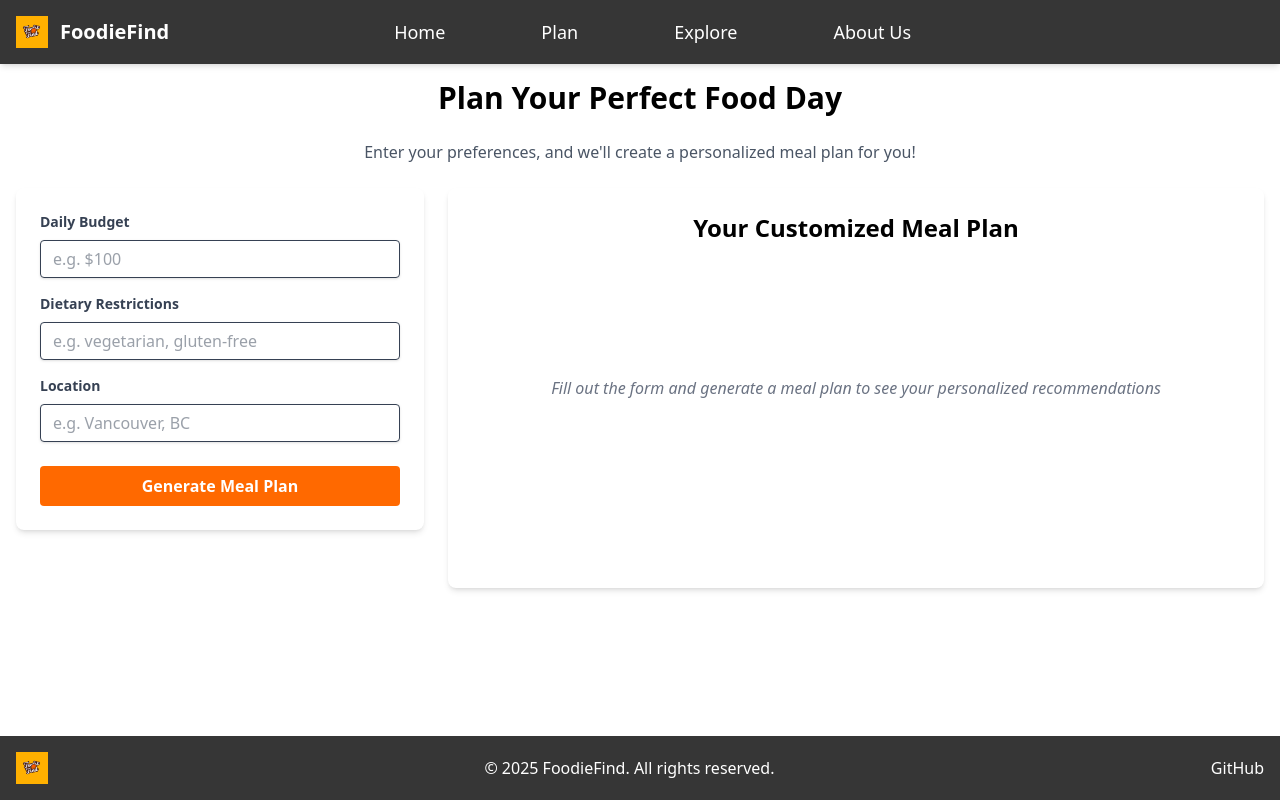
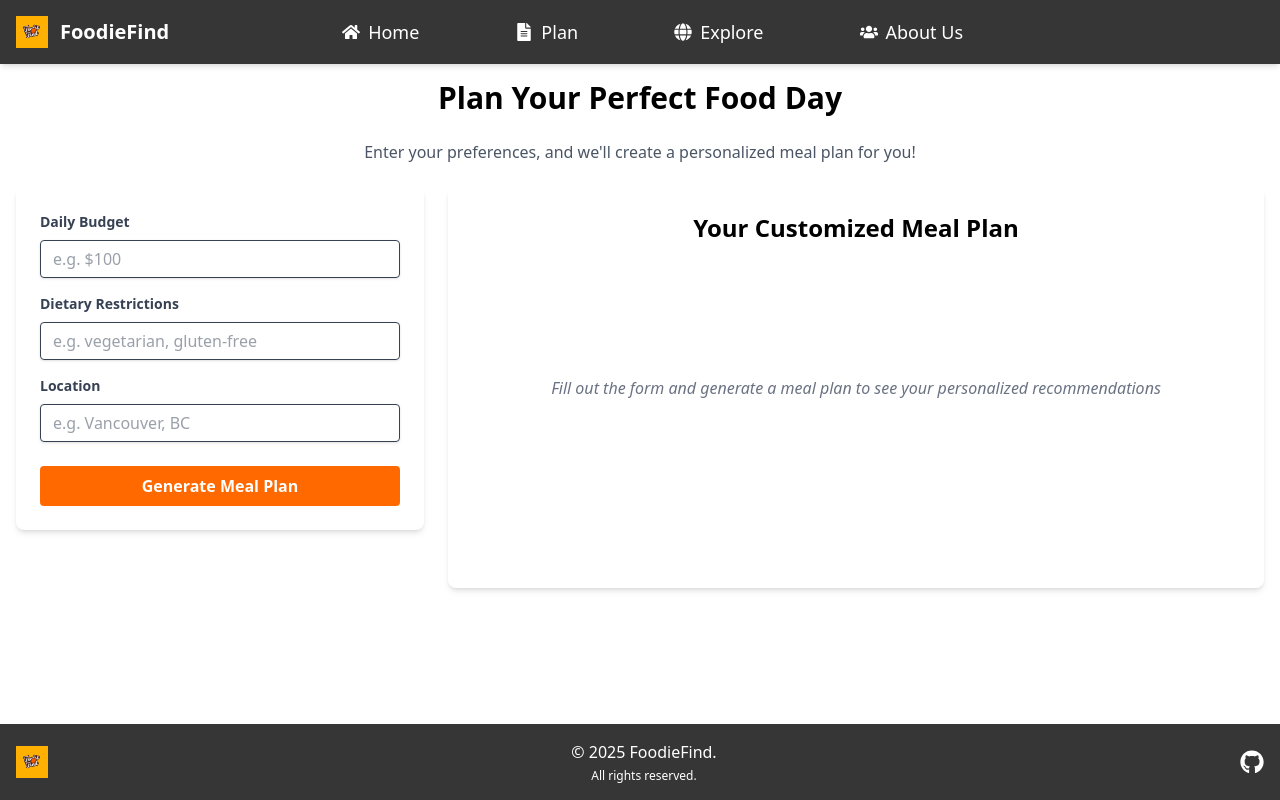
Before and after one commit to CMPT-276-SPRING-2025/final-project-12-woods, a React (Vite) app in the folder foodiefind/: page /plan in a window 1280 px wide. Built offline with nearby package versions, Linux system fonts and the light colour scheme.

Commit message:
added logos beside buttons and centered the footer text

```diff
--- a/foodiefind/src/App.jsx
+++ b/foodiefind/src/App.jsx
@@ -1,6 +1,6 @@
 import { BrowserRouter as Router, Routes, Route, Link } from 'react-router-dom';
 import { useState } from 'react';
-import { FaBars, FaTimes } from 'react-icons/fa';
+import { FaBars, FaTimes, FaHome, FaFileAlt, FaGlobe, FaUsers, FaGithub } from 'react-icons/fa';
 
 // Import your page components
 import Home from './pages/Home';
@@ -27,17 +27,17 @@ function App() {
 
               {/* Navigation links distributed across center - increased spacing and text size */}
               <div className="flex-1 flex justify-center space-x-24">
-                <Link to="/" className="text-white hover:text-orange-500 transition-colors font-medium text-lg">
-                  Home
+                <Link to="/" className="text-white hover:text-orange-500 transition-colors font-medium text-lg flex items-center">
+                  <FaHome className="mr-2" /> Home
                 </Link>
-                <Link to="/plan" className="text-white hover:text-orange-500 transition-colors font-medium text-lg">
-                  Plan
+                <Link to="/plan" className="text-white hover:text-orange-500 transition-colors font-medium text-lg flex items-center">
+                  <FaFileAlt className="mr-2" /> Plan
                 </Link>
-                <Link to="/explore" className="text-white hover:text-orange-500 transition-colors font-medium text-lg">
-                  Explore
+                <Link to="/explore" className="text-white hover:text-orange-500 transition-colors font-medium text-lg flex items-center">
+                  <FaGlobe className="mr-2" /> Explore
                 </Link>
-                <Link to="/about" className="text-white hover:text-orange-500 transition-colors font-medium text-lg">
-                  About Us
+                <Link to="/about" className="text-white hover:text-orange-500 transition-colors font-medium text-lg flex items-center">
+                  <FaUsers className="mr-2" /> About Us
                 </Link>
               </div>
 
@@ -47,7 +47,7 @@ function App() {
               </div>
             </div>
 
-            {/* Mobile Navigation - Increased text size here too */}
+            {/* Mobile Navigation */}
             <div className="flex md:hidden items-center justify-between">
               <Link to="/" className="flex items-center hover:text-orange-500 z-20">
                 <img src="/Foodie.png" alt="FoodieFind Logo" className="h-8 w-8 mr-2" />
@@ -62,7 +62,7 @@ function App() {
               </button>
             </div>
 
-            {/* Mobile menu overlay - Increased text size */}
+            {/* Mobile menu overlay */}
             <div
               className={`fixed inset-0 bg-[#363636] z-10 flex flex-col items-center justify-center space-y-8 transition-all duration-300 ease-in-out md:hidden ${
                 isMenuOpen ? 'opacity-100 visible' : 'opacity-0 invisible'
@@ -70,31 +70,31 @@ function App() {
             >
               <Link
                 to="/"
-                className="text-2xl text-white hover:text-orange-500"
+                className="text-2xl text-white hover:text-orange-500 flex items-center"
                 onClick={() => setIsMenuOpen(false)}
               >
-                Home
+                <FaHome className="mr-3" size={24} /> Home
               </Link>
               <Link
                 to="/plan"
-                className="text-2xl text-white hover:text-orange-500"
+                className="text-2xl text-white hover:text-orange-500 flex items-center"
                 onClick={() => setIsMenuOpen(false)}
               >
-                Plan
+                <FaFileAlt className="mr-3" size={24} /> Plan
               </Link>
               <Link
                 to="/explore"
-                className="text-2xl text-white hover:text-orange-500"
+                className="text-2xl text-white hover:text-orange-500 flex items-center"
                 onClick={() => setIsMenuOpen(false)}
               >
-                Explore
+                <FaGlobe className="mr-3" size={24} /> Explore
               </Link>
               <Link
                 to="/about"
-                className="text-2xl text-white hover:text-orange-500"
+                className="text-2xl text-white hover:text-orange-500 flex items-center"
                 onClick={() => setIsMenuOpen(false)}
               >
-                About Us
+                <FaUsers className="mr-3" size={24} /> About Us
               </Link>
             </div>
           </div>
@@ -116,16 +116,18 @@ function App() {
             <div className="flex items-center mb-4 sm:mb-0">
               <img src="/Foodie.png" alt="FoodieFind Logo" className="h-8 w-8" />
             </div>
-            <div className="text-center sm:text-left">
-              <p>© 2025 FoodieFind. All rights reserved.</p>
+            <div className="text-center flex flex-col items-center">
+              <p>© 2025 FoodieFind.</p>
+              <p className="text-xs mt-1">All rights reserved.</p>
             </div>
             <a
               href="https://github.com/CMPT-276-SPRING-2025/final-project-12-woods"
               target="_blank"
               rel="noopener noreferrer"
               className="text-white hover:text-orange-500"
+              aria-label="GitHub Repository"
             >
-              GitHub
+              <FaGithub size={24} />
             </a>
           </div>
         </footer>
```
